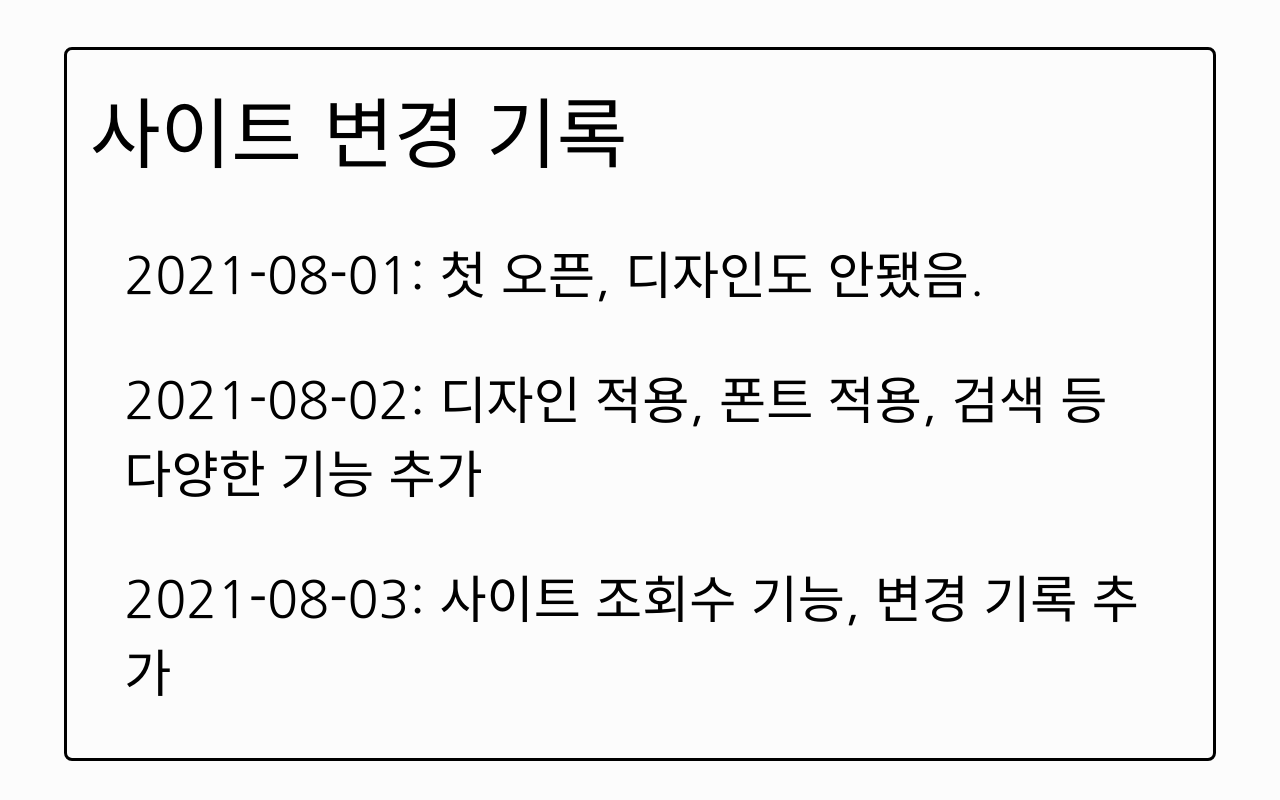
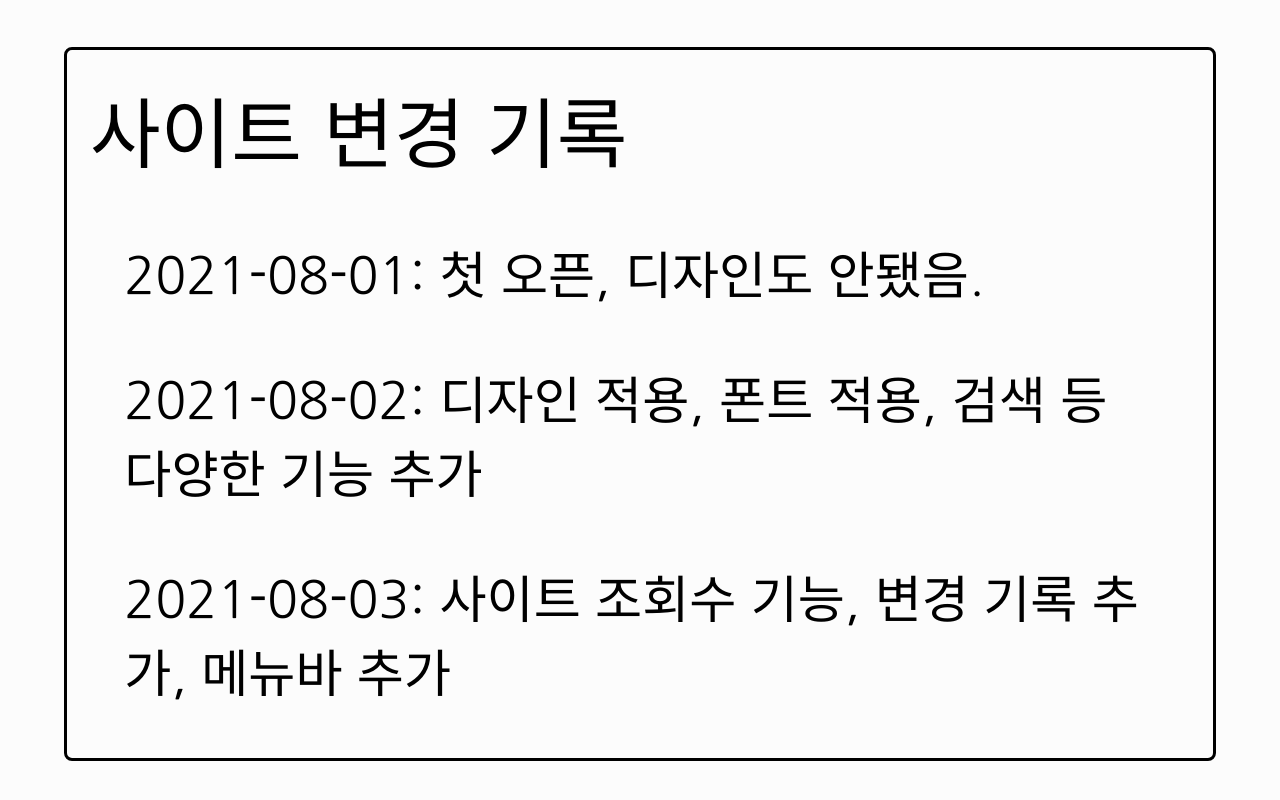
Before and after one commit to entry62045/applemangojuices2007-2.github.io, a plain HTML site: page index.html in a window 1280 px wide. Shown: the part 3095-3895 px from the top of the page. Drawn offline with Linux system fonts and the light colour scheme.

Commit message:
역사 추가

```diff
--- a/index.html
+++ b/index.html
@@ -50,6 +50,7 @@
 						<p>2021-07-??: 팔로워 30명 돌파</p>
 						<p>2021-07-??: 팔로워 40명 돌파</p>
 						<p>2021-08-01: 공식 사이트(미완성) 오픈</p>
+						<p>2021-08-06: 팔로워 50명 돌파</p>
 					</details>
 				</div>
 			</div>
@@ -69,7 +70,7 @@
 				<div id="section3">
 					<p>2021-08-01: 첫 오픈, 디자인도 안됐음.</p>
 					<p>2021-08-02: 디자인 적용, 폰트 적용, 검색 등 다양한 기능 추가</p>
-					<p>2021-08-03: 사이트 조회수 기능, 변경 기록 추가</p>
+					<p>2021-08-03: 사이트 조회수 기능, 변경 기록 추가, 메뉴바 추가</p>
 				</div>
 			</div>
 		</div>
```
